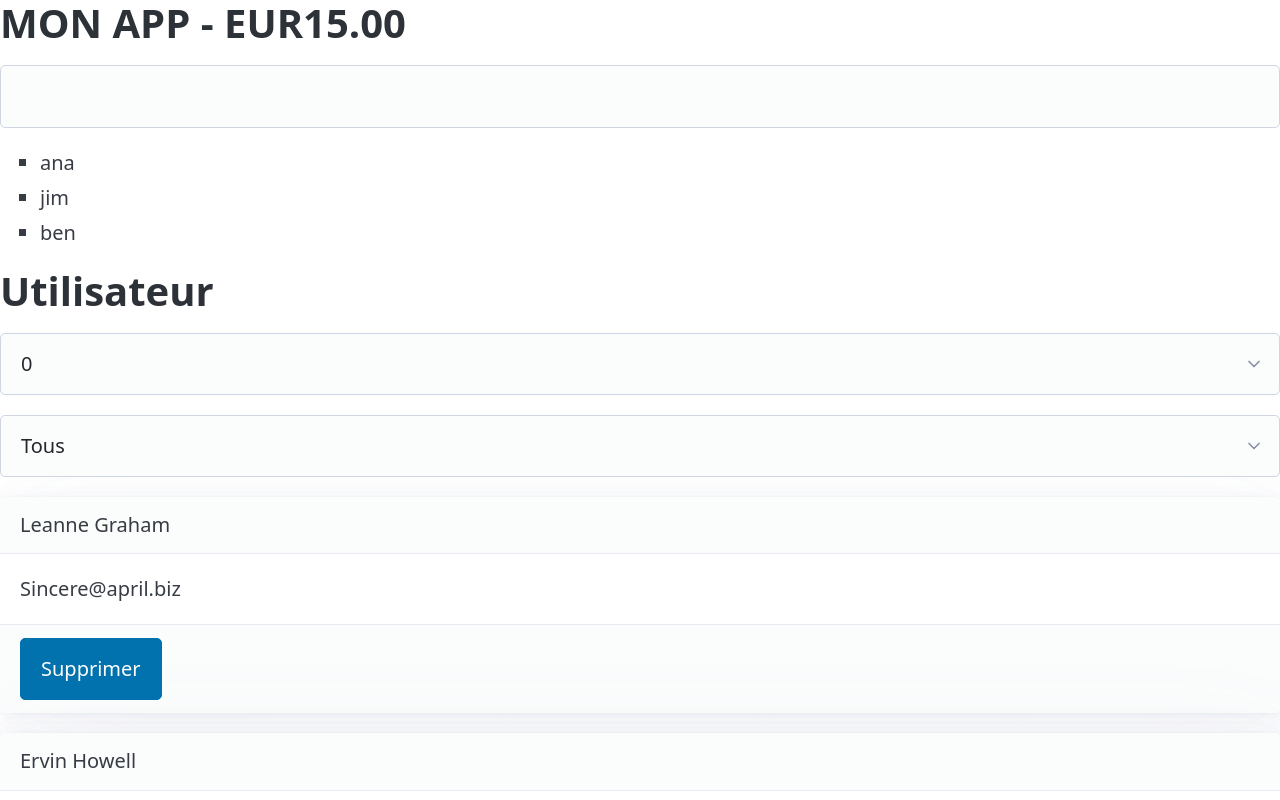
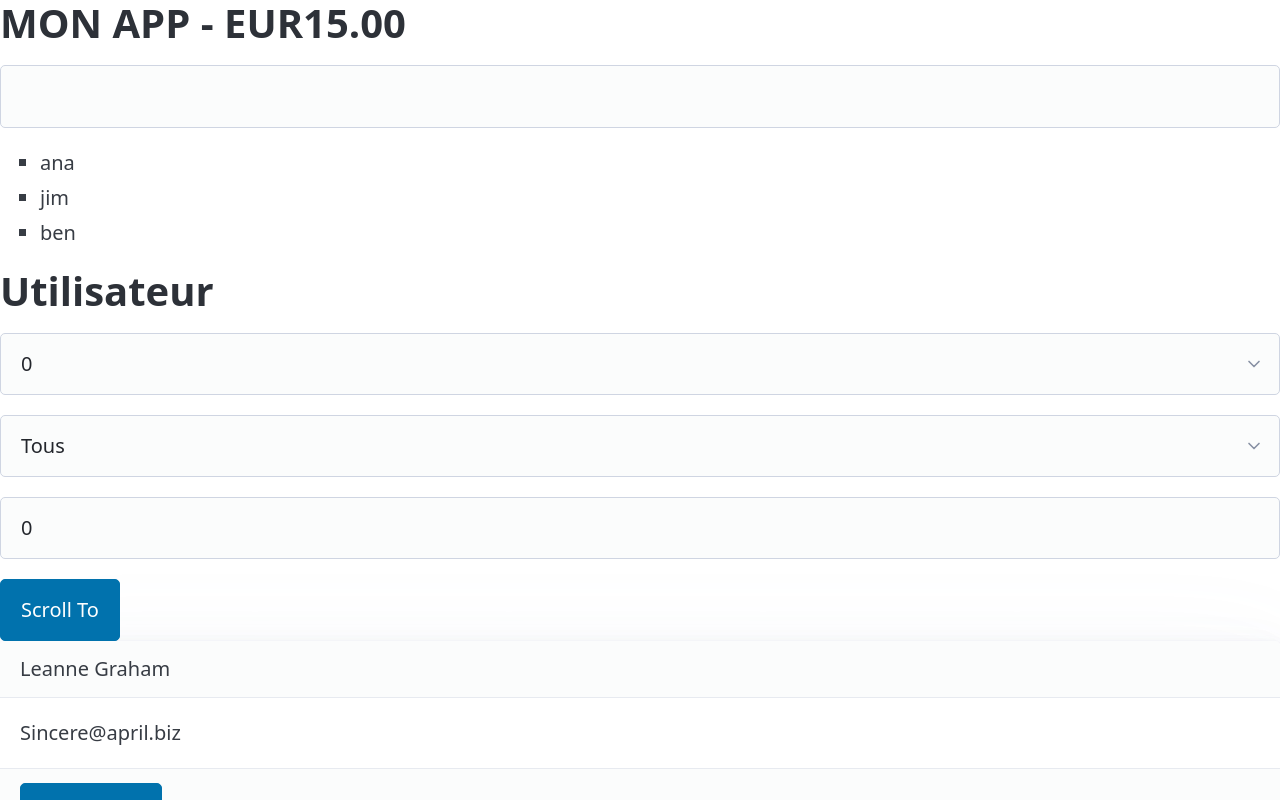
Before and after one commit to MOUAHDI/Trainning-Angular-18, an Angular app: page / in a window 1280 px wide. Shown: the top 800 px of the page. Built offline with nearby package versions, Linux system fonts and the light colour scheme.

Commit message:
users viewchildren

```diff
--- /dev/null
+++ b/src/app/features/users/users.component.html
@@ -0,0 +1,26 @@
+<h1>{{ "Utilisateur" | plural : nbSelected }}</h1>
+
+<select [(ngModel)]="nbSelected">
+  <option>0</option>
+  <option>1</option>
+  <option>2</option>
+</select>
+
+<select [(ngModel)]="extSelected">
+  <option value="">Tous</option>
+  @for (ext of extensions ; track ext) {
+  <option>{{ ext }}</option>
+  }
+</select>
+
+<div>
+  <input type="text" [(ngModel)]="userIndex">
+  @if (errorMessage) {
+    <div>{{ errorMessage }}</div>
+  }
+  <button (click)="scrollToIndex()">Scroll To</button>
+</div>
+
+@for (u of users | extFilter:extSelected ; track u.id) {
+  <app-user-card [user]="u" #refUser />
+}
--- a/src/app/features/users/users.component.ts
+++ b/src/app/features/users/users.component.ts
@@ -1,4 +1,4 @@
-import { Component, ViewChildren } from '@angular/core';
+import { Component, ElementRef, QueryList, ViewChildren } from '@angular/core';
 import { UserCardComponent } from './user-card/user-card.component';
 import { User } from '../../../core/interfaces/user.interface';
 import { PluralPipe } from '../../shared/pipes/plural.pipe';
@@ -7,32 +7,18 @@ import { ExtensionPipe } from '../../shared/pipes/extension.pipe';
 
 @Component({
   selector: 'app-users',
-  template: `
-    <h1>{{ 'Utilisateur' | plural : nbSelected }}</h1>
-
-    <select [(ngModel)]="nbSelected">
-      <option>0</option>
-      <option>1</option>
-      <option>2</option>
-    </select>
-
-    <select [(ngModel)]="extSelected">
-      <option value="">Tous</option>
-      @for (ext of extensions ; track ext) {
-      <option>{{ ext }}</option>
-      }
-    </select>
-
-    @for (u of users | extFilter:extSelected ; track u.id) {
-    <app-user-card [user]="u" />
-    }
-  `,
+  templateUrl: './users.component.html',
   standalone: true,
   imports: [UserCardComponent, PluralPipe, FormsModule, ExtensionPipe],
 })
 export class UsersComponent {
+  @ViewChildren('refUser', {
+    read: ElementRef
+  }) divUsers!: QueryList<ElementRef<HTMLDivElement>>
+
   nbSelected = 0;
   extSelected = '';
+  userIndex = 0
   extensions: string[] = ['tv', 'biz', 'io', 'me'];
   users: User[] = [
     {
@@ -266,4 +252,14 @@ export class UsersComponent {
       },
     },
   ];
+  errorMessage = ''
+
+  scrollToIndex() {
+    if (this.userIndex < 0 || this.userIndex >= this.users.length) {
+      this.errorMessage = 'Invalid index'
+      return
+    }
+    const divUser = this.divUsers.toArray()[this.userIndex]
+    divUser.nativeElement.scrollIntoView({ behavior: 'smooth', block: 'center' })
+  }
 }
```
